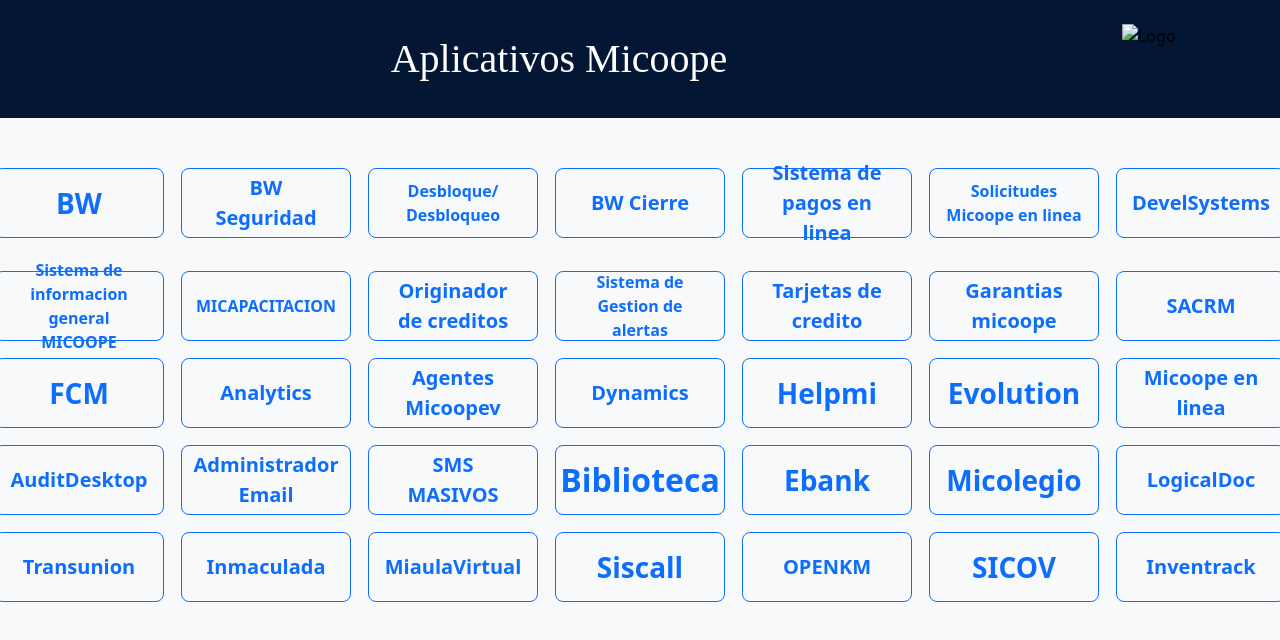
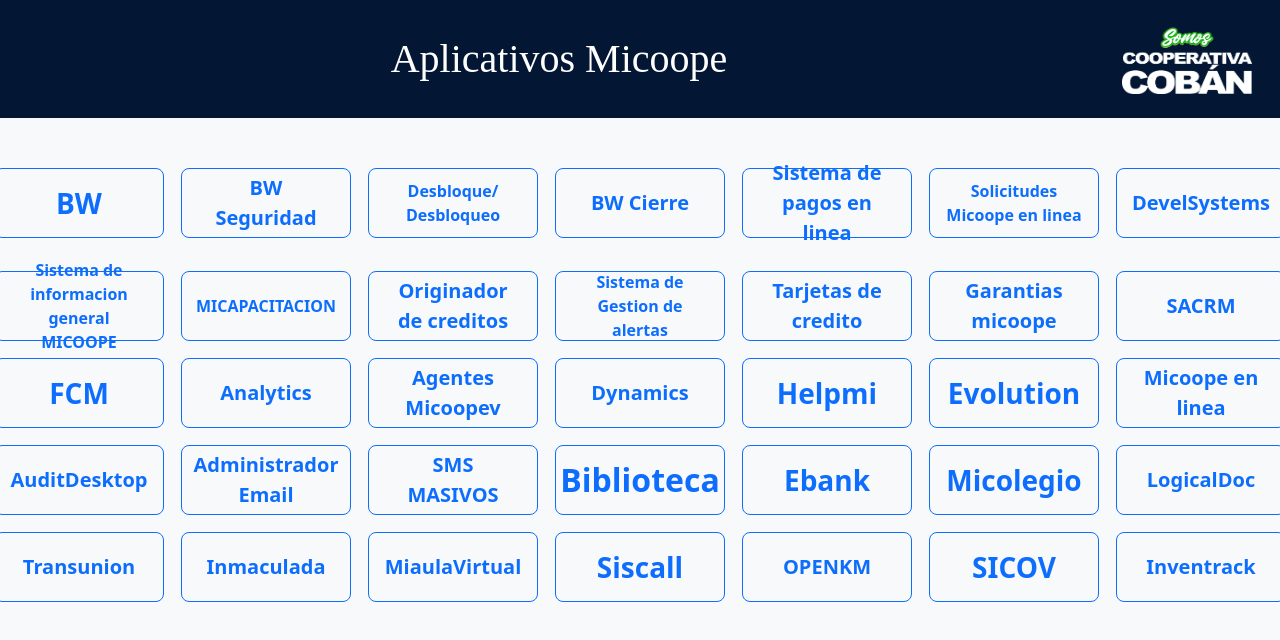
Before and after one commit to F3RLU/Coopeweb, a plain HTML site: page index.html in a window 1280 px wide. Drawn offline with nearby package versions, Linux system fonts and the light colour scheme.

Commit message:
Update index.html
edition img

```diff
--- a/index.html
+++ b/index.html
@@ -19,7 +19,7 @@
           <a class="navbar-brand mx-auto fs-1" href="file:///C:/miweb/index.html">
             Aplicativos Micoope
           </a>
-          <img src="img/logo1.png" alt="Logo" width="130" height="70" class="d-inline-block align-text-top m-3 m-3">
+          <img src="logo1.png" alt="Logo" width="130" height="70" class="d-inline-block align-text-top m-3 m-3">
         </div>
       </nav>
 
```
